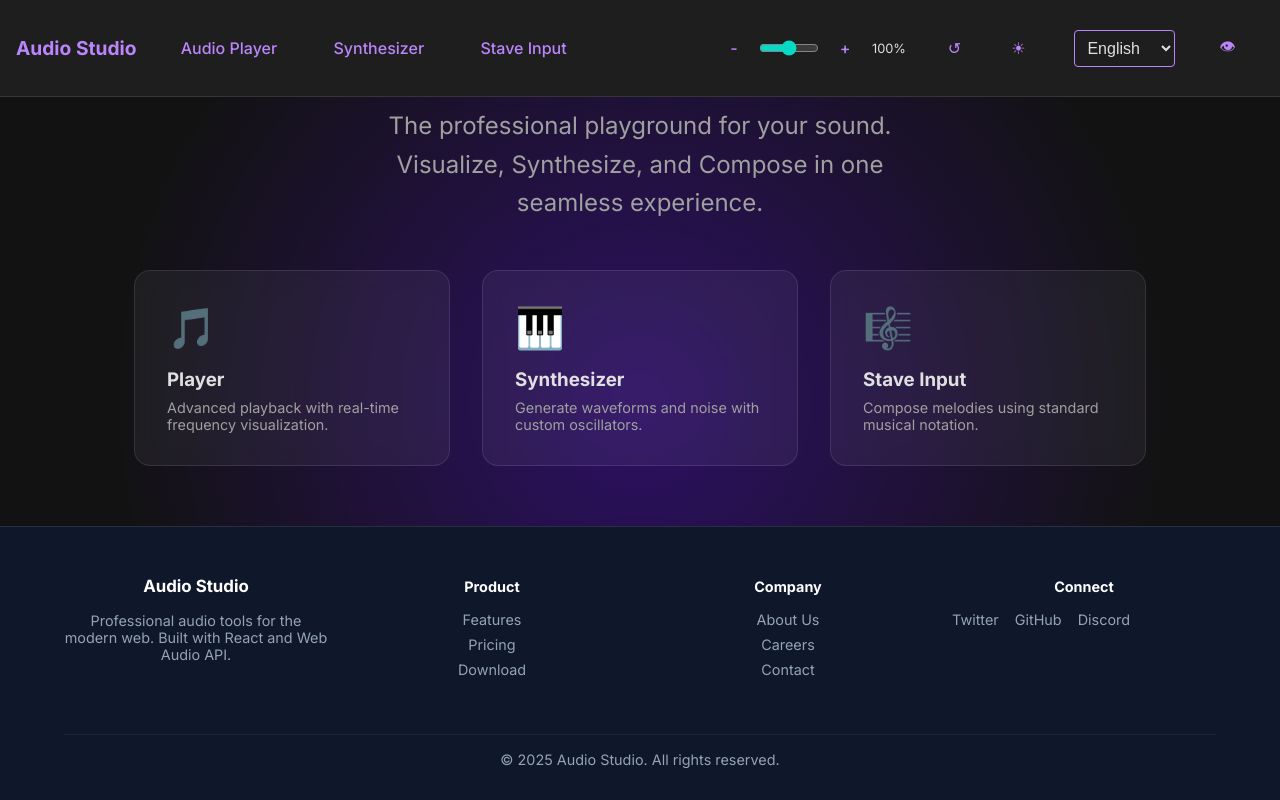
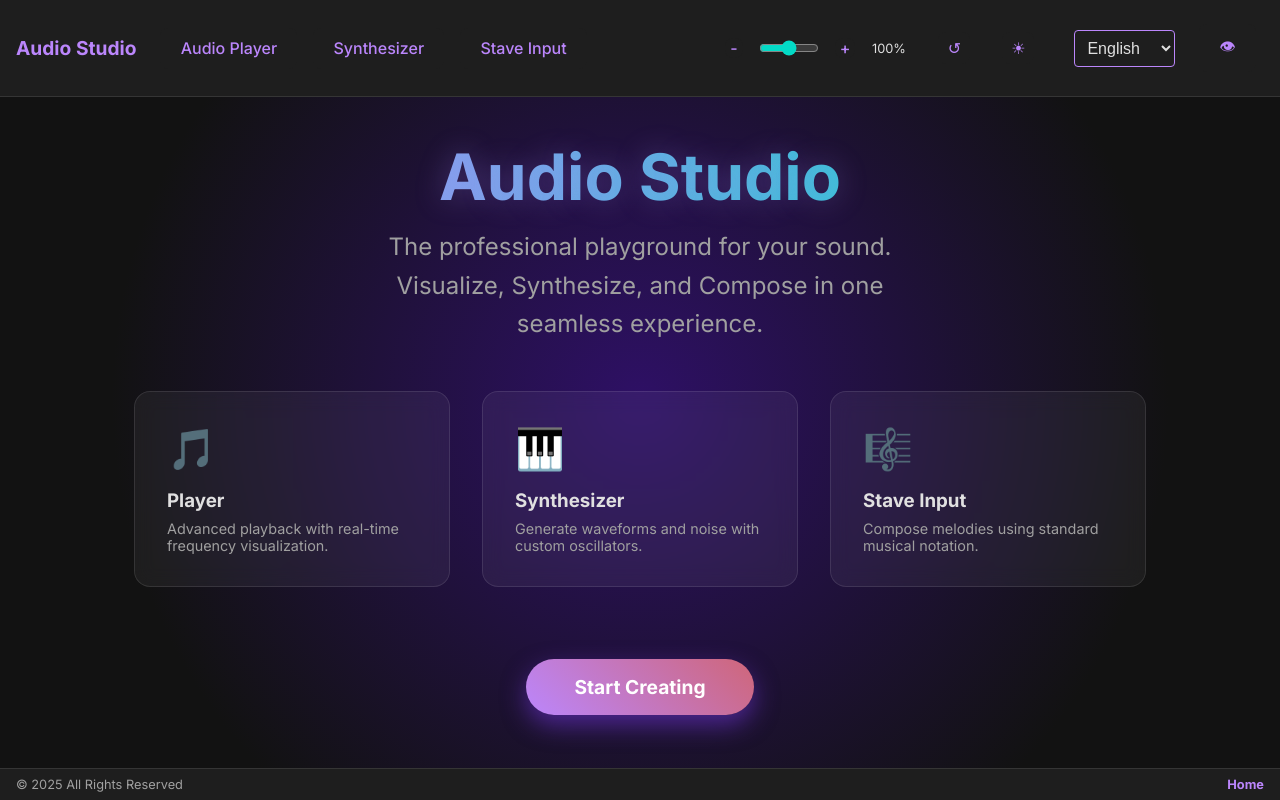
Before and after one commit to Luckysreee/MyAudioPlayer, a React (Vite) app: page / in a window 1280 px wide. Built offline with nearby package versions, Linux system fonts and the light colour scheme; the HTML template or start-up script is replaced by a standard one.

Commit message:
Bug Fixing

```diff
--- a/src/components/Footer.jsx
+++ b/src/components/Footer.jsx
@@ -1,66 +1,28 @@
 import React from 'react';
 
-const Footer = () => {
+const Footer = ({ currentPageName }) => {
     return (
         <footer style={{
-            background: '#0f172a',
-            borderTop: '1px solid rgba(255,255,255,0.1)',
-            padding: '2rem 4rem',
-            color: '#94a3b8',
-            fontSize: '0.9rem',
-            marginTop: 'auto'
+            flex: '0 0 auto',
+            padding: '0.5rem 1rem',
+            backgroundColor: 'var(--surface-color)',
+            borderTop: '1px solid rgba(255, 255, 255, 0.1)',
+            display: 'flex',
+            justifyContent: 'space-between',
+            alignItems: 'center',
+            fontSize: '0.8rem',
+            color: 'var(--text-muted)',
+            zIndex: 50,
+            transition: 'background-color 0.3s, color 0.3s'
         }}>
-            <div style={{
-                maxWidth: '1200px',
-                margin: '0 auto',
-                display: 'grid',
-                gridTemplateColumns: 'repeat(auto-fit, minmax(200px, 1fr))',
-                gap: '2rem'
-            }}>
-                {/* Brand */}
-                <div>
-                    <h3 style={{ color: '#fff', marginBottom: '1rem' }}>Audio Studio</h3>
-                    <p>Professional audio tools for the modern web. Built with React and Web Audio API.</p>
-                </div>
-
-                {/* Links */}
-                <div>
-                    <h4 style={{ color: '#fff', marginBottom: '1rem' }}>Product</h4>
-                    <ul style={{ listStyle: 'none', padding: 0, margin: 0 }}>
-                        <li style={{ marginBottom: '0.5rem' }}><a href="#" style={{ color: 'inherit', textDecoration: 'none' }}>Features</a></li>
-                        <li style={{ marginBottom: '0.5rem' }}><a href="#" style={{ color: 'inherit', textDecoration: 'none' }}>Pricing</a></li>
-                        <li style={{ marginBottom: '0.5rem' }}><a href="#" style={{ color: 'inherit', textDecoration: 'none' }}>Download</a></li>
-                    </ul>
-                </div>
-
-                {/* Company */}
-                <div>
-                    <h4 style={{ color: '#fff', marginBottom: '1rem' }}>Company</h4>
-                    <ul style={{ listStyle: 'none', padding: 0, margin: 0 }}>
-                        <li style={{ marginBottom: '0.5rem' }}><a href="#" style={{ color: 'inherit', textDecoration: 'none' }}>About Us</a></li>
-                        <li style={{ marginBottom: '0.5rem' }}><a href="#" style={{ color: 'inherit', textDecoration: 'none' }}>Careers</a></li>
-                        <li style={{ marginBottom: '0.5rem' }}><a href="#" style={{ color: 'inherit', textDecoration: 'none' }}>Contact</a></li>
-                    </ul>
-                </div>
-
-                {/* Social */}
-                <div>
-                    <h4 style={{ color: '#fff', marginBottom: '1rem' }}>Connect</h4>
-                    <div style={{ display: 'flex', gap: '1rem' }}>
-                        <span>Twitter</span>
-                        <span>GitHub</span>
-                        <span>Discord</span>
-                    </div>
-                </div>
+            {/* Left: Metadata/Copyright */}
+            <div>
+                © 2025 All Rights Reserved
             </div>
 
-            <div style={{
-                textAlign: 'center',
-                marginTop: '3rem',
-                paddingTop: '1rem',
-                borderTop: '1px solid rgba(255,255,255,0.05)'
-            }}>
-                © 2025 Audio Studio. All rights reserved.
+            {/* Right: Page Name */}
+            <div style={{ fontWeight: 'bold', color: 'var(--primary-color)' }}>
+                {currentPageName || "Audio Studio"}
             </div>
         </footer>
     );
```
